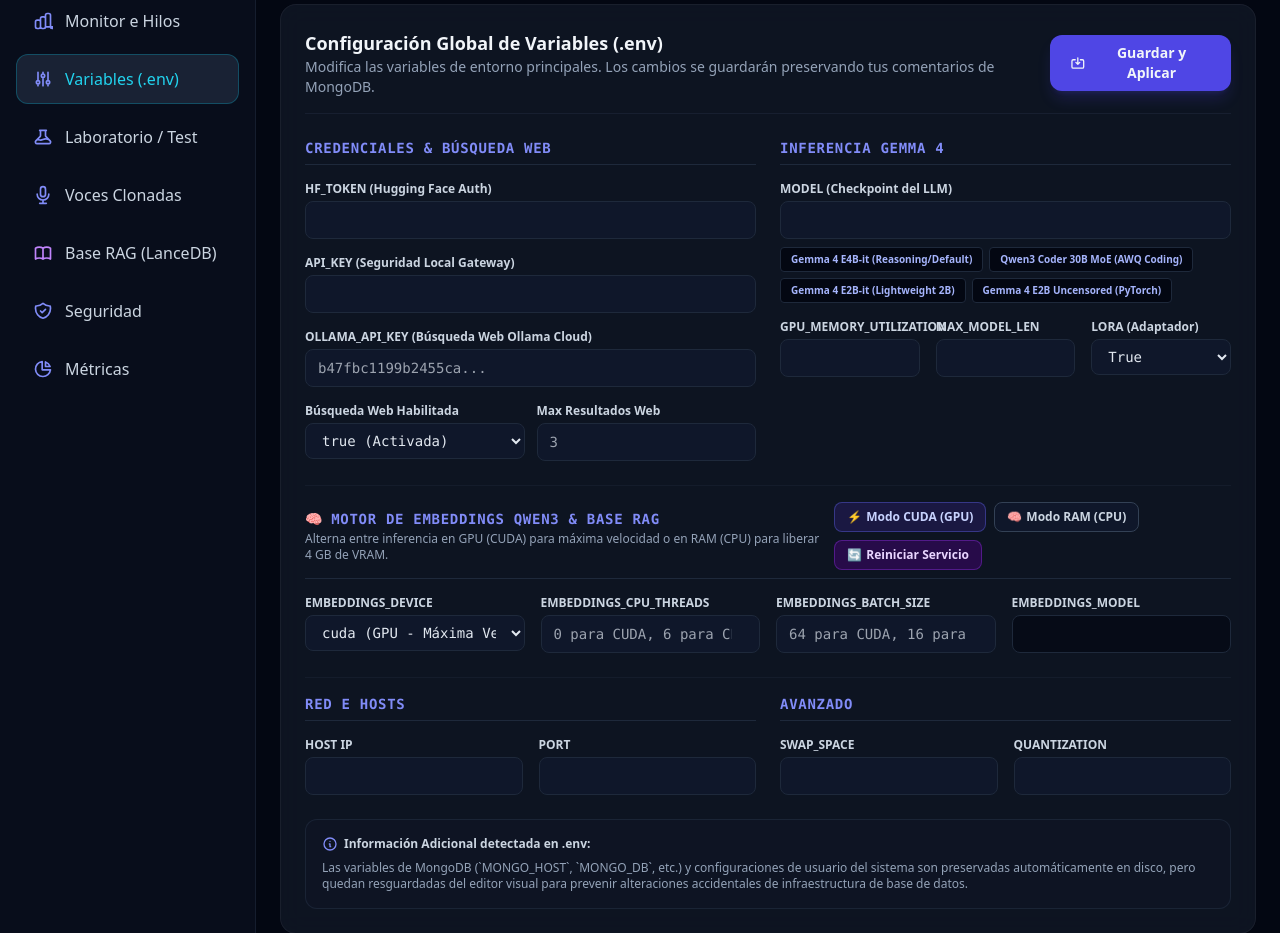
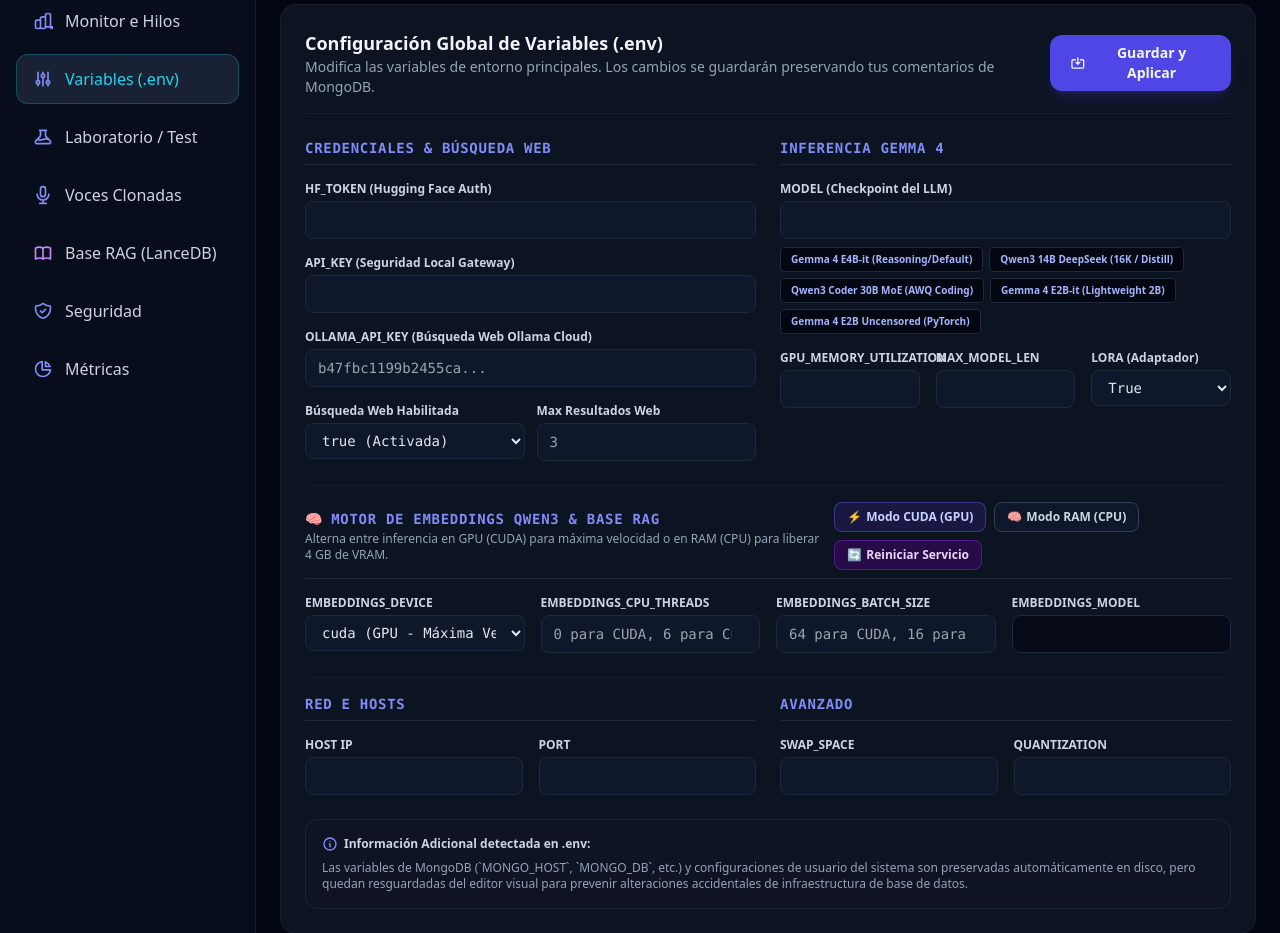
Before and after one commit to JoseLVillaronga/tech-vllm, a Flask app: template templates/index.html in a window 1280 px wide, after a click on "Variables (.env)". Shown: the part 98-1031 px from the top of the page. Run offline with Flask 3, Linux system fonts and the light colour scheme; the template is opened without the code that fills it, so the values that code supplies are empty.

Commit message:
feat(dashboard): agregar boton de preseleccion rapida para TeichAI/Qwen3-14B-DeepSeek con 0.58 VRAM y 16K contexto

```diff
--- a/templates/tabs/tab_config.html
+++ b/templates/tabs/tab_config.html
@@ -55,6 +55,7 @@
                                         <input type="text" id="model-input" name="MODEL" class="w-full bg-slate-900 border border-slate-800 rounded-lg px-3 py-2 text-sm text-slate-200 focus:outline-none focus:border-indigo-500 font-mono">
                                         <div class="flex flex-wrap gap-1.5">
                                             <button type="button" onclick="selectQuickModel('google/gemma-4-E4B-it', 0.55, 131072, 'bitsandbytes')" class="px-2.5 py-1 rounded bg-slate-950 hover:bg-slate-800 border border-slate-800 hover:border-slate-700 text-[10px] font-semibold text-indigo-300 transition-all cursor-pointer">Gemma 4 E4B-it (Reasoning/Default)</button>
+                                            <button type="button" onclick="selectQuickModel('TeichAI/Qwen3-14B-DeepSeek-v3.2-Speciale-Distill', 0.58, 16384, 'bitsandbytes', 'False')" class="px-2.5 py-1 rounded bg-slate-950 hover:bg-slate-800 border border-slate-800 hover:border-slate-700 text-[10px] font-semibold text-indigo-300 transition-all cursor-pointer">Qwen3 14B DeepSeek (16K / Distill)</button>
                                             <button type="button" onclick="selectQuickModel('dark-side-of-the-code/Qwen3-Coder-30B-A3B-Instruct-AWQ', 0.81, 16384, 'compressed-tensors', 'False')" class="px-2.5 py-1 rounded bg-slate-950 hover:bg-slate-800 border border-slate-800 hover:border-slate-700 text-[10px] font-semibold text-indigo-300 transition-all cursor-pointer">Qwen3 Coder 30B MoE (AWQ Coding)</button>
                                             <button type="button" onclick="selectQuickModel('google/gemma-4-E2B-it', 0.25, 8192, '', 'False')" class="px-2.5 py-1 rounded bg-slate-950 hover:bg-slate-800 border border-slate-800 hover:border-slate-700 text-[10px] font-semibold text-indigo-300 transition-all cursor-pointer">Gemma 4 E2B-it (Lightweight 2B)</button>
                                             <button type="button" onclick="selectQuickModel('PrithivMLmods/gemma-4-E2B-it-Uncensored-MAX', 0.25, 8192, '', 'False')" class="px-2.5 py-1 rounded bg-slate-950 hover:bg-slate-800 border border-slate-800 hover:border-slate-700 text-[10px] font-semibold text-indigo-300 transition-all cursor-pointer">Gemma 4 E2B Uncensored (PyTorch)</button>
```
